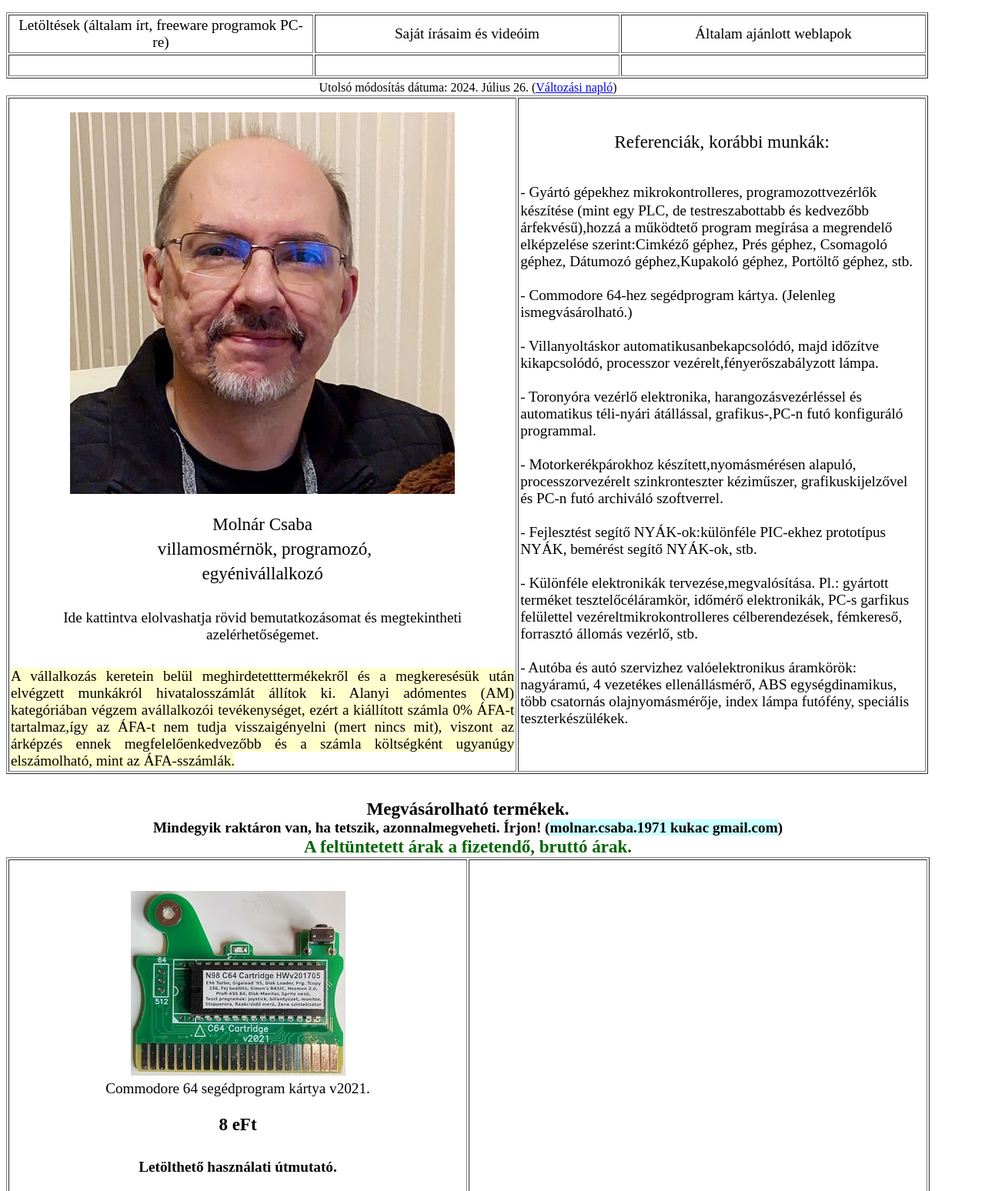
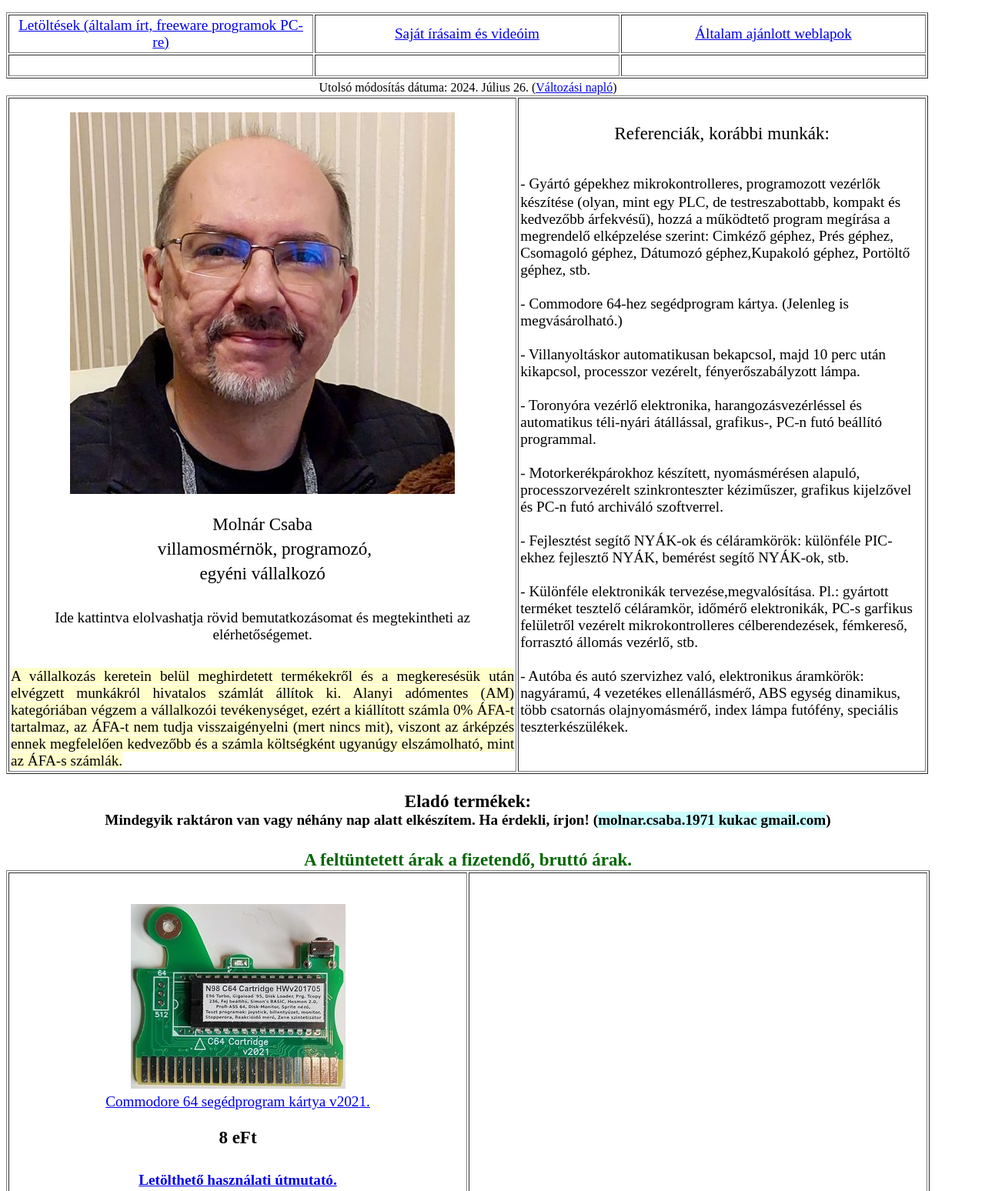
Before and after one commit to MolnarCsaba71/molnarcsaba.hu, a plain HTML site: page index.html in a window 1280 px wide. Shown: the top 1548 px of the page at 77% size. Drawn offline with Linux system fonts and the light colour scheme.

Commit message:
Add files via upload

```diff
--- a/index.html
+++ b/index.html
@@ -16,13 +16,17 @@
         cellpadding="2" border="1">
         <tbody>
           <tr>
-            <td style="width: 390px; text-align: center;"><big><a target="_blank">Letöltések
-(általam
-                  írt, freeware programok PC-re)</a></big></td>
-            <td style="width: 390px; text-align: center;"><big><a target="_blank">Saját
-írásaim
-                  és videóim</a></big></td>
-            <td style="text-align: center;"><a target="_blank"><big>Általam
+            <td style="width: 390px; text-align: center;"><a href="letoltesek.html"
+
+                title="Letöltések" target="_blank"><big>Letöltések
+                  (általam írt, freeware programok PC-re)</big></a></td>
+            <td style="width: 390px; text-align: center;"><a href="sajat_irasok_videok.html"
+
+                title="Saját írások" target="_blank"><big>Saját
+                  írásaim és videóim</big></a></td>
+            <td style="text-align: center;"><a href="ajanlottweblapok.html" title="Általam ajánlott weblapok"
+
+                target="_blank"><big>Általam
                   ajánlott weblapok</big></a></td>
           </tr>
           <tr>
@@ -36,9 +40,9 @@
         </tbody>
       </table>
       <big><small>Utolsó módosítás dátuma:
-          2024. Július 26. (<a href="file:///S:/Projekt/DOC%20saj%C3%A1t/WEB%20lapok%20Saj%C3%A1t/1971.atw.hu/Aktu%C3%A1lisan%20legfrissebb/valtozasok_naploja.html"
+          2024. Július 26. (<a href="valtozasok_naploja.html" title="Változási napló"
 
-            title="Változási napló" target="_blank">Változási napló</a>)</small></big>
+            target="_blank">Változási napló</a>)</small></big>
       <table style="text-align: left; width: 1198px; height: 696px;" cellspacing="2"
 
         cellpadding="2" border="1">
@@ -47,7 +51,9 @@
             <td style="width: 400px;">
               <div style="text-align: center;">
                 <div>
-                  <p><a><big><big><small><big style="font-weight: bold; color: rgb(34, 137, 0);"><img
+                  <p><a href="magamrol.html" title="Magamról" target="_blank"><big><big><small><big
+
+                              style="font-weight: bold; color: rgb(34, 137, 0);"><img
 
                                 style="border: 0px solid ; width: 500px; height: 496px;"
 
@@ -58,30 +64,30 @@
                       </small></big></big></big></div>
               <div style="text-align: center;"><big><big><big><small>&nbsp;villamosmérnök,
                         programozó,<br>
-                        egyénivállalkozó<br>
+                        egyéni vállalkozó<br>
                         <br>
-                      </small></big></big></big><big style="background-color: rgb(255, 255, 204);"><a
+                      </small></big></big></big><a href="magamrol.html" title="Magamról"
 
-                    style="background-color: rgb(255, 255, 255);" target="_blank">Ide
-                    kattintva elolvashatja rövid
-                    bemutatkozásomat és megtekintheti azelérhetőségemet.</a></big><br>
+                  target="_blank"><big style="background-color: rgb(255, 255, 204);"><a
+
+                      style="background-color: rgb(255, 255, 255);">Ide
+                      kattintva elolvashatja rövid
+                      bemutatkozásomat és megtekintheti az elérhetőségemet.</a></big></a><br>
                 <big><big><big><small> <span style="font-style: italic;"><br>
                         </span></small></big></big></big>
                 <div style="text-align: justify;"><big><span style="background-color: rgb(255, 255, 204);">A
-                      vállalkozás keretein belül meghirdetetttermékekről és a
+                      vállalkozás keretein belül meghirdetett termékekről és a
                       megkeresésük után
-                      elvégzett munkákról hivatalosszámlát állítok ki. Alanyi
+                      elvégzett munkákról hivatalos számlát állítok ki. Alanyi
                       adómentes
-                      (AM) kategóriában végzem avállalkozói tevékenységet, ezért
-                      a
-                      kiállított számla 0% ÁFA-t tartalmaz,így az ÁFA-t nem
-                      tudja visszaigényelni (mert nincs
-                      mit), viszont az árképzés ennek megfelelőenkedvezőbb és a
+                      (AM) kategóriában végzem a vállalkozói tevékenységet,
+                      ezért a
+                      kiállított számla 0% ÁFA-t tartalmaz, az ÁFA-t nem tudja
+                      visszaigényelni (mert nincs
+                      mit), viszont az árképzés ennek megfelelően kedvezőbb és a
                       számla költségként
-                      ugyanúgy elszámolható, mint az ÁFA-sszámlák.<br>
-                    </span></big>
-                  <div></div>
-                </div>
+                      ugyanúgy elszámolható, mint az ÁFA-s számlák.<br>
+                    </span></big> </div>
               </div>
             </td>
             <td style="width: 400px;">
@@ -90,11 +96,11 @@ korábbi
                         munkák:</small></big></big></big><br>
                 <big><big><big><small> </small></big></big></big><br>
                 <div style="text-align: left;"><big><big><big><small> </small></big></big>-
-                    Gyártó gépekhez mikrokontrolleres, programozottvezérlők
-                    készítése (mint egy PLC, de
-                    testreszabottabb&nbsp;és kedvezőbb árfekvésű),hozzá a
+                    Gyártó gépekhez mikrokontrolleres, programozott vezérlők
+                    készítése (olyan, mint egy PLC, de
+                    testreszabottabb, kompakt és kedvezőbb árfekvésű), hozzá a
                     működtető program
-                    megírása a megrendelő elképzelése szerint:Cimkéző géphez,
+                    megírása a megrendelő elképzelése szerint: Cimkéző géphez,
                     Prés géphez,
                     Csomagoló géphez, Dátumozó géphez,Kupakoló géphez, Portöltő
                     géphez, stb.<br>
@@ -102,51 +108,54 @@ korábbi
                   </big></div>
               </div>
               <big>- Commodore 64-hez segédprogram kártya.
-                (Jelenleg ismegvásárolható.)<br>
+                (Jelenleg is megvásárolható.)<br>
               </big><big><br>
-                - Villanyoltáskor automatikusanbekapcsolódó, majd
-                időzítve kikapcsolódó, processzor vezérelt,fényerőszabályzott
+                - Villanyoltáskor automatikusan bekapcsol, majd
+                10 perc után kikapcsol, processzor vezérelt, fényerőszabályzott
                 lámpa.<br>
                 <br>
                 - Toronyóra vezérlő elektronika, harangozásvezérléssel és
                 automatikus
-                téli-nyári átállással, grafikus-,PC-n futó konfiguráló
-                programmal.<br>
+                téli-nyári átállással, grafikus-, PC-n futó beállító programmal.<br>
                 <br>
-                - Motorkerékpárokhoz készített,nyomásmérésen alapuló,
-                processzorvezérelt szinkronteszter kéziműszer,
-                grafikuskijelzővel és PC-n futó archiváló
+                - Motorkerékpárokhoz készített, nyomásmérésen alapuló,
+                processzorvezérelt szinkronteszter kéziműszer, grafikus
+                kijelzővel és PC-n futó archiváló
                 szoftverrel.<br>
                 <br>
-                - Fejlesztést segítő NYÁK-ok:különféle PIC-ekhez prototípus
-                NYÁK,
+                - Fejlesztést segítő NYÁK-ok és céláramkörök: különféle
+                PIC-ekhez fejlesztő NYÁK,
                 bemérést segítő NYÁK-ok, stb.<br>
                 <br>
                 - Különféle&nbsp;elektronikák tervezése,megvalósítása. Pl.:
                 gyártott
-                terméket tesztelőcéláramkör,&nbsp;időmérő elektronikák,
-                PC-s garfikus felülettel vezéreltmikrokontrolleres
+                terméket tesztelő céláramkör,&nbsp;időmérő elektronikák,
+                PC-s garfikus felületről vezérelt mikrokontrolleres
                 célberendezések, fémkereső,
                 forrasztó állomás vezérlő, stb.<br>
                 <br>
-                - Autóba és autó szervizhez valóelektronikus áramkörök:
+                - Autóba és autó szervizhez való, elektronikus áramkörök:
                 nagyáramú, 4
-                vezetékes ellenállásmérő, ABS egységdinamikus, több csatornás
-                olajnyomásmérője,
+                vezetékes ellenállásmérő, ABS egység dinamikus, több csatornás
+                olajnyomásmérő,
                 index lámpa futófény, speciális teszterkészülékek.<br>
               </big><br>
               <big><big><big><small><span style="font-style: italic;"></span></small></big></big></big></td>
           </tr>
         </tbody>
       </table>
-      <big style="background-color: rgb(255, 255, 204);"><big><big></big></big><br>
-      </big><big style="font-weight: bold;"><big>Megvásárolható
-          termékek.</big><br>
-        Mindegyik raktáron van, ha tetszik, azonnalmegveheti. Írjon! (</big><big
+      <big style="background-color: rgb(255, 255, 204);"><br>
+      </big><big style="font-weight: bold;"><big>Eladó
+          termékek:</big><br>
+        Mindegyik raktáron van vagy néhány nap alatt elkészítem. Ha érdekli,
+        írjon! (</big><big style="font-weight: bold; background-color: rgb(204, 255, 255);">molnar.csaba.1971
+        kukac&nbsp;gmail.com</big><big style="font-weight: bold;">)</big></div>
+    <div style="text-align: center; width: 1200px;"><big style="font-weight: bold;">
+        <big><span style="color: rgb(0, 102, 0);"><br>
+          </span></big></big></div>
+    <div style="text-align: center; width: 1200px;"><big style="font-weight: bold;"><big><span
 
-        style="font-weight: bold; background-color: rgb(204, 255, 255);">molnar.csaba.1971
-        kukac&nbsp;gmail.com</big><big style="font-weight: bold;">)<br>
-        <big><span style="color: rgb(0, 102, 0);">A feltüntetett
+            style="color: rgb(0, 102, 0);">A feltüntetett
             árak a fizetendő, bruttó árak.</span></big></big><br>
     </div>
     <div style="text-align: center;"><big></big>
@@ -155,17 +164,20 @@ korábbi
         cellpadding="2" border="1">
         <tbody>
           <tr>
-            <td style="text-align: center; width: 590px;"><a><big><big><small><big
+            <td style="text-align: center; width: 590px;"><a href="c64cartridge.html"
 
-                        style="font-weight: bold; color: rgb(34, 137, 0);"><img
+                title="C64Cartridge" target="_blank"><big><big><small><big style="font-weight: bold; color: rgb(34, 137, 0);"><img
 
                           src="Images/C64Cartridge320.jpg" alt="" style="border: 0px solid ; width: 279px; height: 240px;"></big></small></big></big></a><br>
-              <a target="_blank"><big>Commodore 64
-                  segédprogram kártya v2021.<br>
+              <a target="_blank"><big><a href="c64cartridge.html" title="C64">Commodore
+                    64
+                    segédprogram kártya v2021.</a><br>
                 </big></a><big><br>
               </big><big style="font-weight: bold;"><big>8 eFt<br>
                 </big></big><big><big style="font-weight: bold;"><small><br>
-                  </small></big><a style="font-weight: bold;" target="_blank"><big><small>Letölthető
+                  </small></big><a style="font-weight: bold;" href="Letoltes/Documents/n98.pdf"
+
+                  title="C64 kártya útmutató" target="_top"><big><small>Letölthető
 használati
                       útmutató.</small></big></a></big></td>
             <td style="text-align: center; width: 590px;"><big><big><span style="font-weight: bold;"></span></big></big><big><big><span
@@ -188,15 +200,13 @@ használati
     <div style="text-align: center;">
     </div>
     <big><small>A weblap folyamatos
-        fejlesztés alatt áll, akésőbbiekben bővülni fog
-        termékleírásokkal, árlistával,hasznos cikkekkel
-        és letöltésilehetőségekkel.</small></big><br>
-    <big><small><br>
-      </small></big>
-    <div style="text-align: justify;"><big><small>Egy
-          weblap akkor használható, ha gyorsan betöltődikés
-          ehhez nincs szükségerős gépre. Ezért törekedtem a
-          minél egyszerűbb szerkezetkialakítására.</small><br>
+        fejlesztés alatt áll, a későbbiekben bővülni fog
+        termékleírásokkal, árlistával, saját cikkekkel
+        és letöltési lehetőségekkel.</small></big><br>
+    <big><small>Egy
+        weblap akkor használható, ha gyorsan betöltődik és
+        ehhez nincs szükség erős gépre. Ezért az egyszerűségre törekedtem.</small></big><br>
+    <div style="text-align: justify;"><big>
         <small><br>
         </small><br>
         <br>
```
